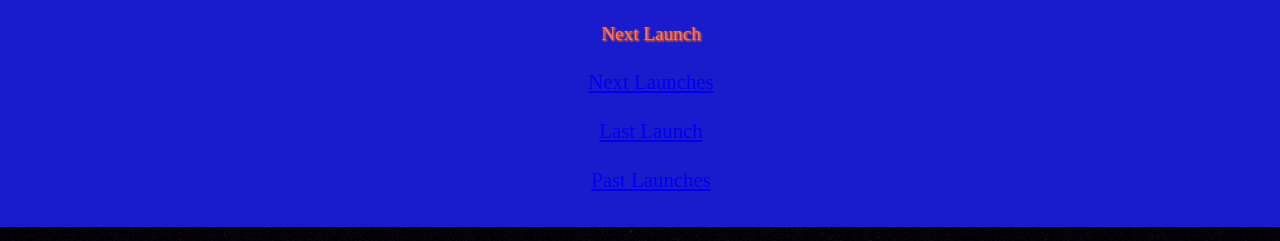
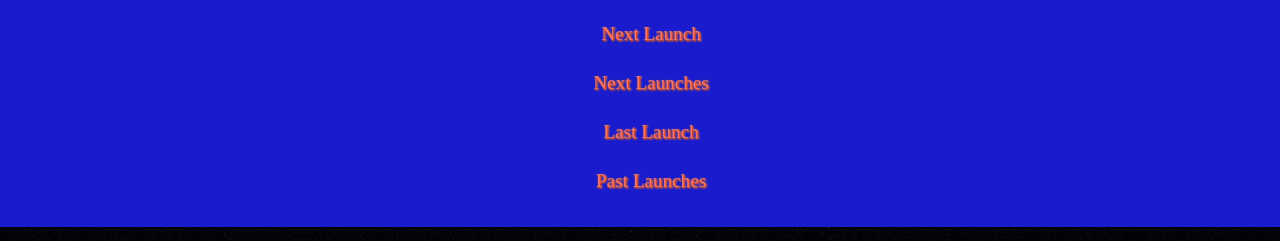
Before and after one commit to ahoymarcus/reactjs-rocket-launches-app, a React (Create React App) app: page / in a window 1280 px wide. Shown: the part 369-610 px from the top of the page. Built offline with nearby package versions, Linux system fonts and the light colour scheme; no server answers.

Commit message:
Corrigir CSS para novos links em Home.js

```diff
--- a/src/pages/Home.js
+++ b/src/pages/Home.js
@@ -35,17 +35,17 @@ const Home = () => {
 										{token && <span className="home-query" onClick={() => handleQuery('next')} > just hold tight...</span>}
 									</li>
 									<li>
-										{token === '' ? <Link to="/login" className="home-link" >Next Launches</Link> : <span className="home-toggle-link" >Next Launches</span>}
+										{token === '' ? <Link to="/login" className="home-toggle-link" >Next Launches</Link> : <span className="home-toggle-link" >Next Launches</span>}
 
 										{token && <span className="home-query" onClick={() =>handleQuery('next-list')} > let's go...</span>}
 									</li>
 									<li>
-										{token === '' ? <Link to="/login" className="home-link" >Last Launch</Link> : <span className="home-toggle-link" >Last Launch</span>}
+										{token === '' ? <Link to="/login" className="home-toggle-link" >Last Launch</Link> : <span className="home-toggle-link" >Last Launch</span>}
 
 										{token && <span className="home-query" onClick={() => handleQuery('last')} > here...</span>}
 									</li>
 									<li>
-										{token === '' ? <Link to="/login" className="home-link" >Past Launches</Link> : <span className="home-toggle-link" >Past Launches</span>}
+										{token === '' ? <Link to="/login" className="home-toggle-link" >Past Launches</Link> : <span className="home-toggle-link" >Past Launches</span>}
 
 										{token && <span className="home-query" onClick={() => handleQuery('past')} > just come along...</span>}
 									</li>
--- a/src/pages/home.css
+++ b/src/pages/home.css
@@ -50,9 +50,9 @@
 
 .home-query {
 	color: #e9c9e9;
-
+	text-shadow: 1px 1px 2px red, 1px 1px 2px yellow;
 	margin-left: 20px;
-	/*cursor: pointer; */
+	cursor: pointer;
 }
 .home-query:hover {
 	color: gray;
```
